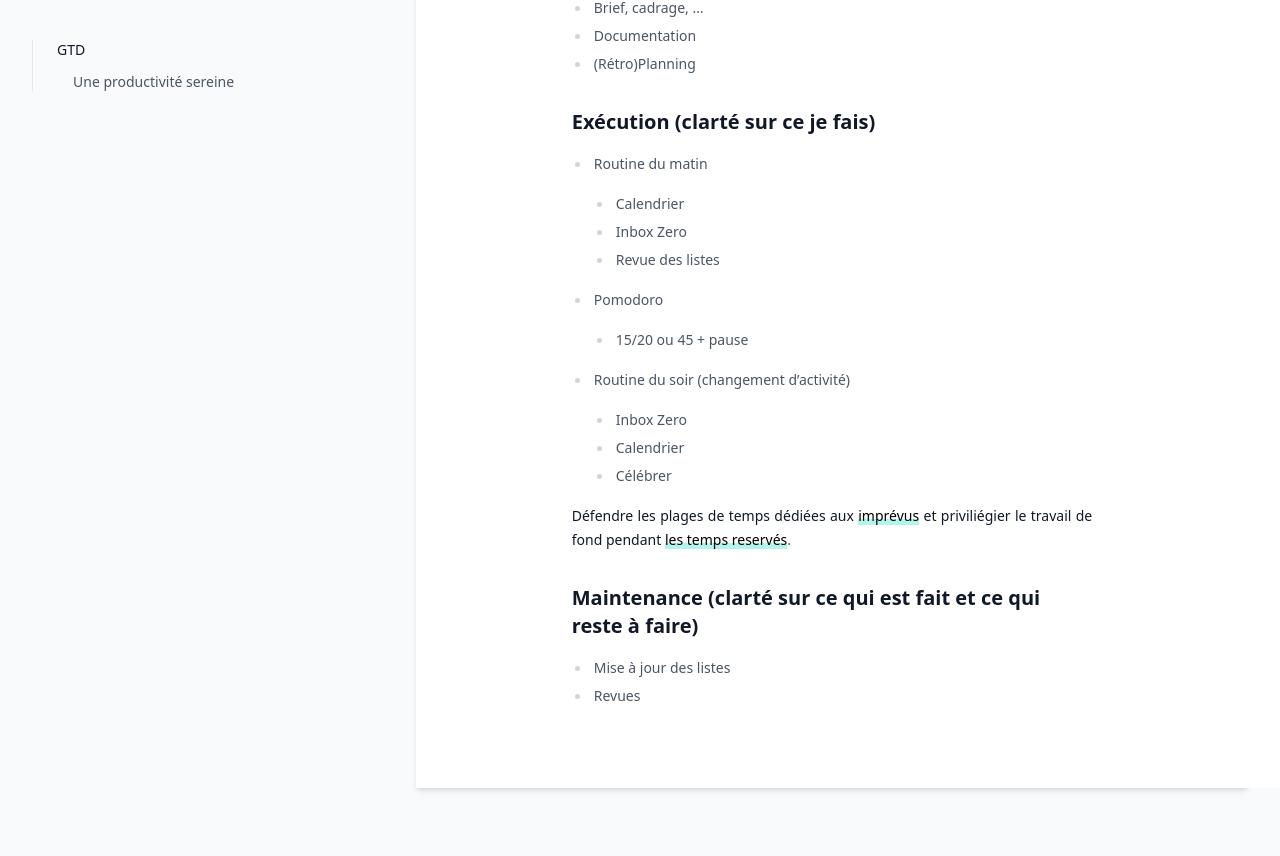
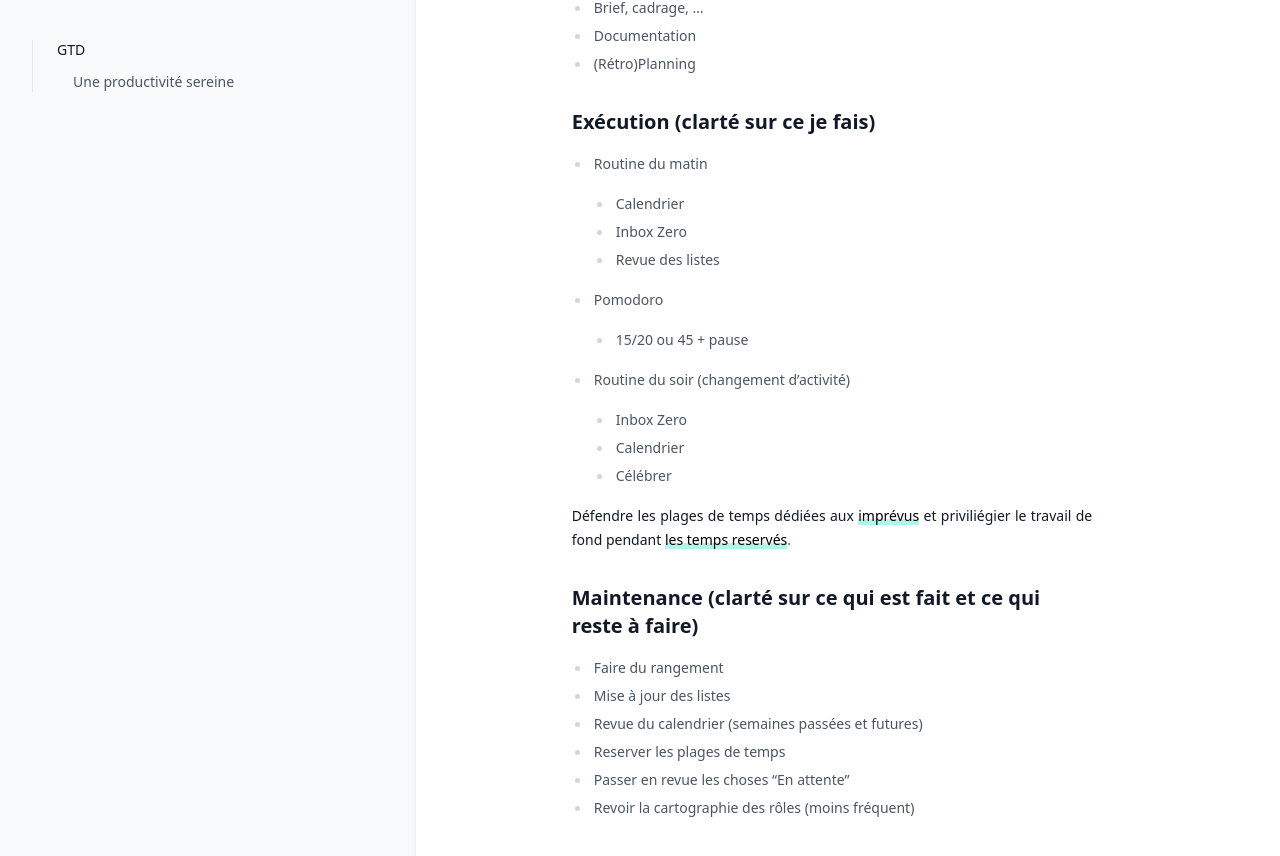
Before and after one commit to greglejeune/ebook, a Jekyll site: the page built from _gdp/2025-01-01-productivite.md, in a window 1280 px wide and 900 px high, scrolled down 1151 px. Shown: the top 856 px of the window. Built offline with Jekyll 4.4.1, drawn with Linux system fonts in a browser that asks for light colours.

Commit message:
Update 2025-01-01-productivite.md

```diff
--- a/_gdp/2025-01-01-productivite.md
+++ b/_gdp/2025-01-01-productivite.md
@@ -74,5 +74,9 @@ source : "https://www.youtube.com/watch?v=i1K_IVTvXpY"
 
 ## Maintenance (clarté sur ce qui est fait et ce qui reste à faire)
 
+- Faire du rangement
 - Mise à jour des listes
-- Revues
+- Revue du calendrier (semaines passées et futures)
+- Reserver les plages de temps
+- Passer en revue les choses "En attente"
+- Revoir la cartographie des rôles (moins fréquent)
```
